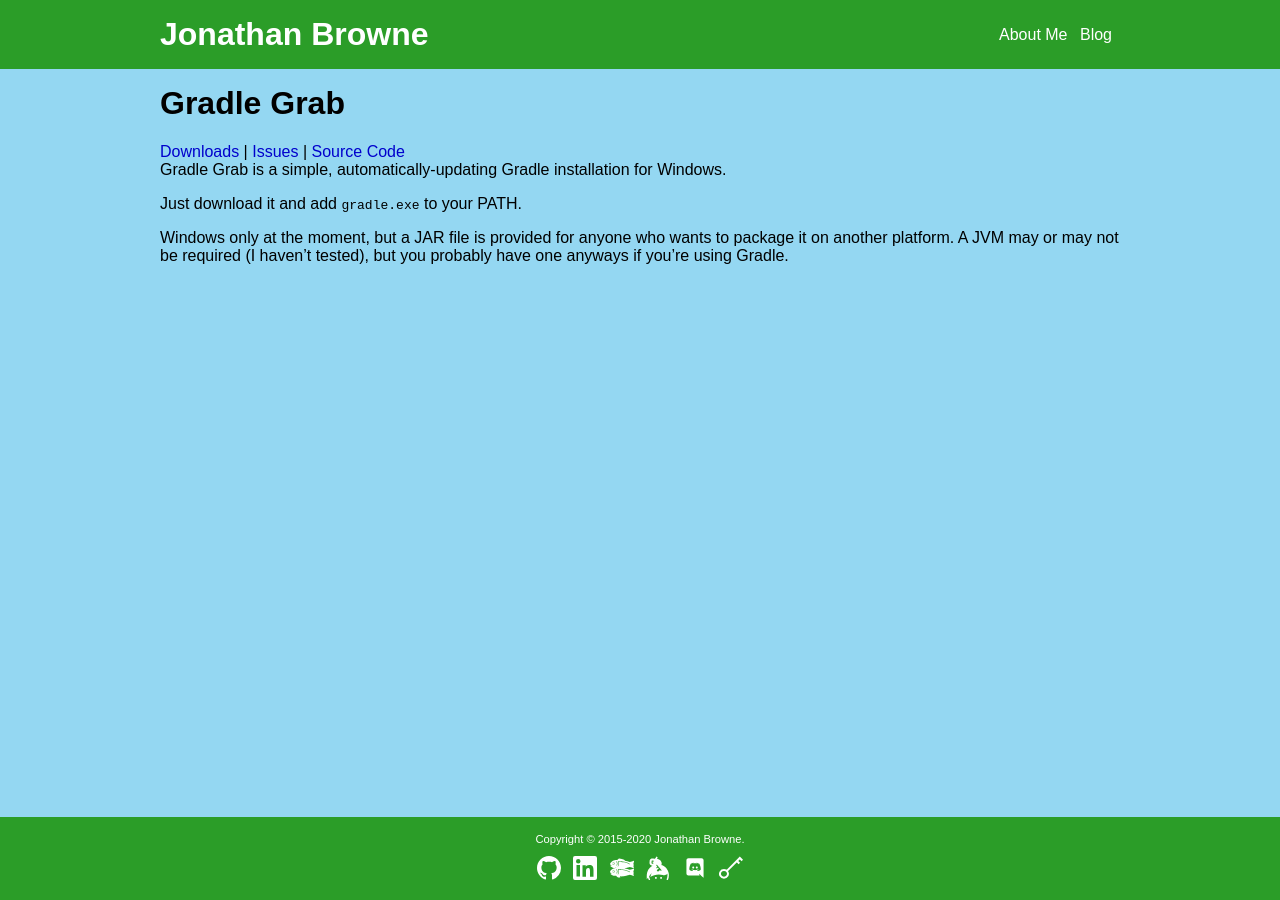
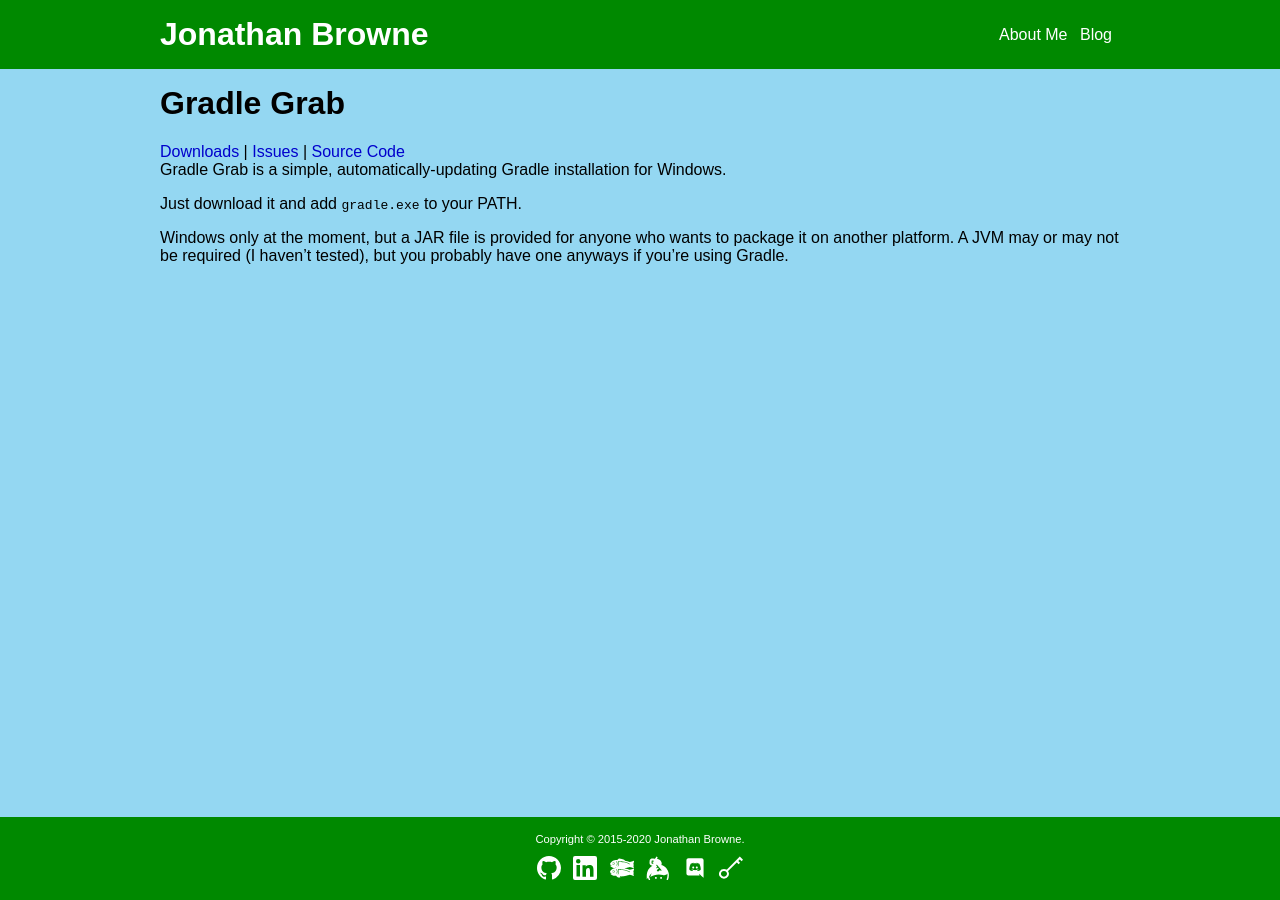
Before and after one commit to JBYoshi/jbyoshi.github.io, a Jekyll site: the page built from gradlegrab.md, in a window 1280 px wide. Built offline with Jekyll 4.4.1, drawn with Linux system fonts in a browser that asks for light colours.

Commit message:
Restore the original background color.

```diff
--- a/assets/style.css
+++ b/assets/style.css
@@ -1,5 +1,5 @@
 /* Colors */
-html {background-color: #2B9D28; color: white; font-family: sans-serif;}
+html {background-color: #008900; color: white; font-family: sans-serif;}
 a {color: inherit;}
 header a {text-decoration: none;}
 main {background-color: #94D7F2; color: black;}
```
